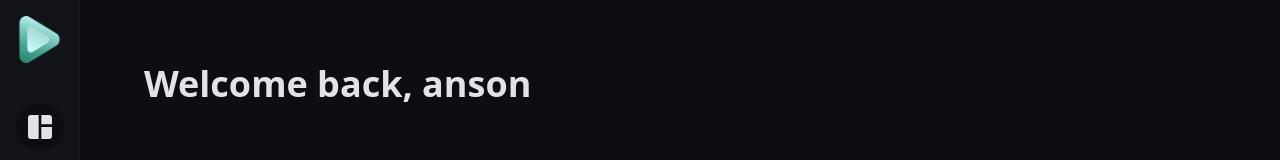
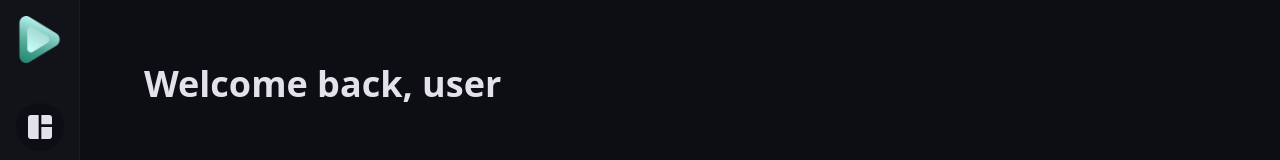
Before and after one commit to neonplayanson/zenstream-orchestrator, a Next.js app in the folder frontend/: page /dashboard in a window 1280 px wide. Shown: the top 160 px of the page. Built offline with nearby package versions, Linux system fonts and the light colour scheme.

Commit message:
Update Greeting component user prop to use generic placeholder

```diff
--- a/frontend/app/dashboard/page.tsx
+++ b/frontend/app/dashboard/page.tsx
@@ -13,7 +13,7 @@ import {
 export default function Dashboard() {
   return (
     <div className="w-full h-screen bg-schemes-dark-surfaceContainerLowest items-start justify-start">
-      <Greeting user="anson" />
+      <Greeting user="user" />
       <div className="grid grid-cols-1 md:grid-cols-2 items-start justify-center pt-16">
         <div className="flex flex-col items-start justify-start w-full h-full gap-9 singlecol-padding md:leftcol-padding">
           <Gadget
```
